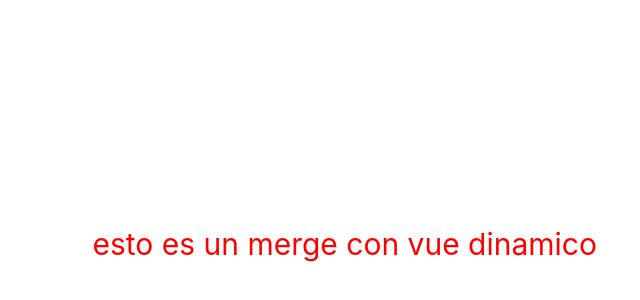
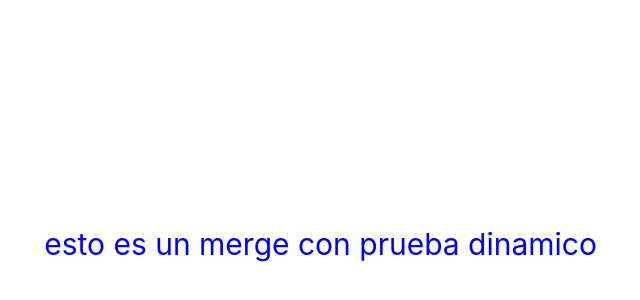
Before and after one commit to dieguk13/vuejs, a Vue app: page / in a window 1280 px wide. Shown: the part 156-456 px from the top of the page, without its empty margins (43-683 px from the left). Built offline with nearby package versions, Linux system fonts and the light colour scheme.

Commit message:
estructura para tener en cuenta

```diff
--- a/src/App.vue
+++ b/src/App.vue
@@ -1,6 +1,31 @@
 
-<script setup>
-const name = "vue dinamico"
+<script>
+export default{
+  data() {
+    return {
+      name: "prueba dinamico"
+    }
+  },
+   created(){
+    alert ("created")
+   },
+   mounted(){
+    alert ("mounted")
+   },
+   updated(){
+    alert ("updated")
+   },
+   destroyed(){
+    alert ("destroyed")
+   },
+   computed:{
+
+   },
+   methods: {
+
+   },
+   //watch
+}
 
 </script>
 <template>
@@ -9,6 +34,7 @@ const name = "vue dinamico"
 
 <style>
 h1 {
-color: red;
+color: blue;
 }
+
 </style>
```
